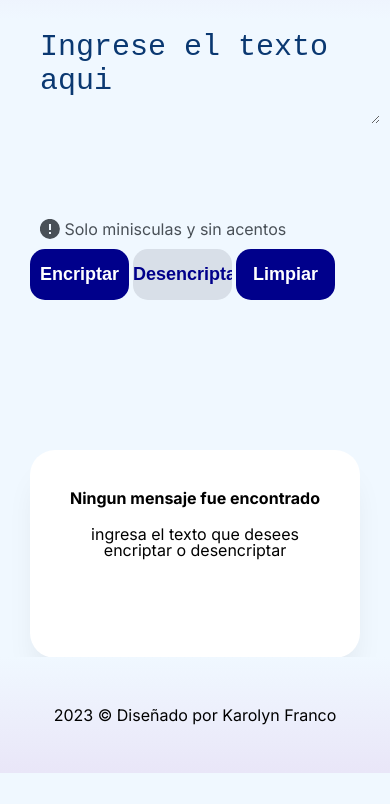
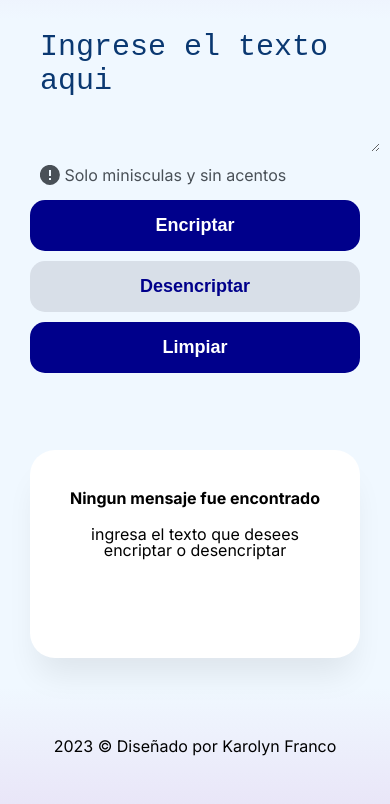
Before and after one commit to Kfranco7/challenge-alura, a plain HTML site: page index.html in a window 390 px wide. Shown: the part 71-875 px from the top of the page. Before the commit the page ends 844 px from the top, so only its background shows below. Drawn offline with Linux system fonts and the light colour scheme.

Commit message:
ajustes mobil

```diff
--- a/css/style.css
+++ b/css/style.css
@@ -32,7 +32,7 @@ footer{
     text-align: center;
     font-size: 1em;
     bottom: 0;
-    position: fixed;
+    position: static;
     width: 100%;
     background: linear-gradient(aliceblue, #E9E6F8);
 }
@@ -113,7 +113,7 @@ footer{
 
 .area{
     width: 100%;
-    height: 30%;
+    height: 40%;
     border: 0;
     border-radius: 25px;
     background: transparent;
@@ -165,3 +165,16 @@ footer{
         margin: 0 30px;
     }
 }
+
+@media screen and (max-width: 600px) {
+    .botones{
+        position: relative;
+    }
+
+    .encrip, .desencrip{
+        width: 100%;
+        margin: 5px 0;
+    }
+
+
+}
```
